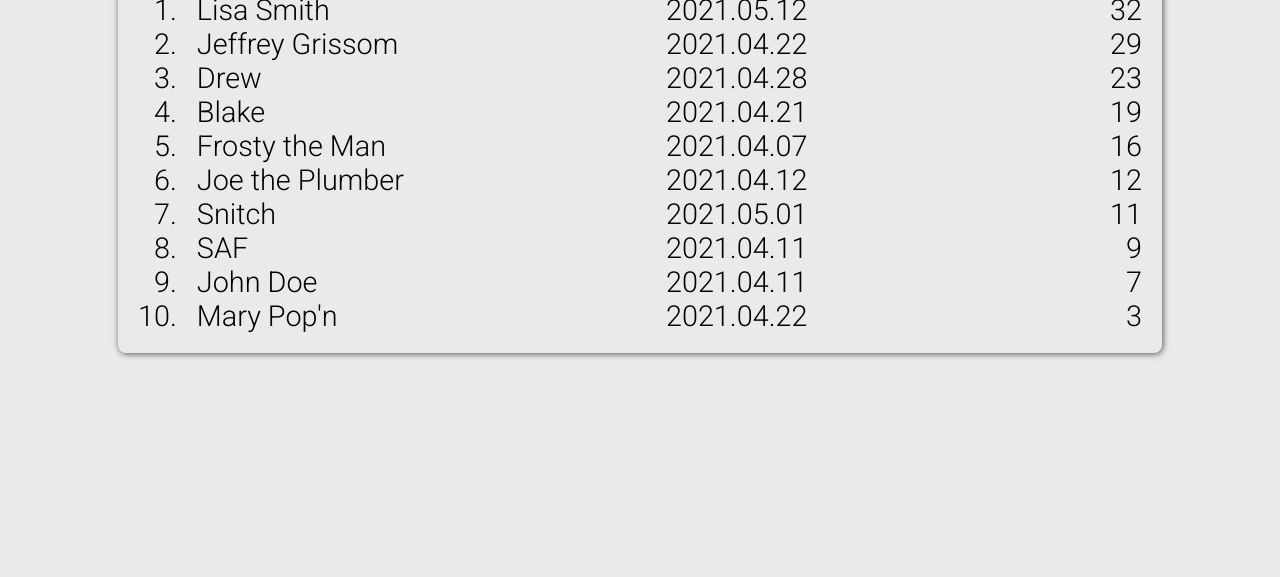
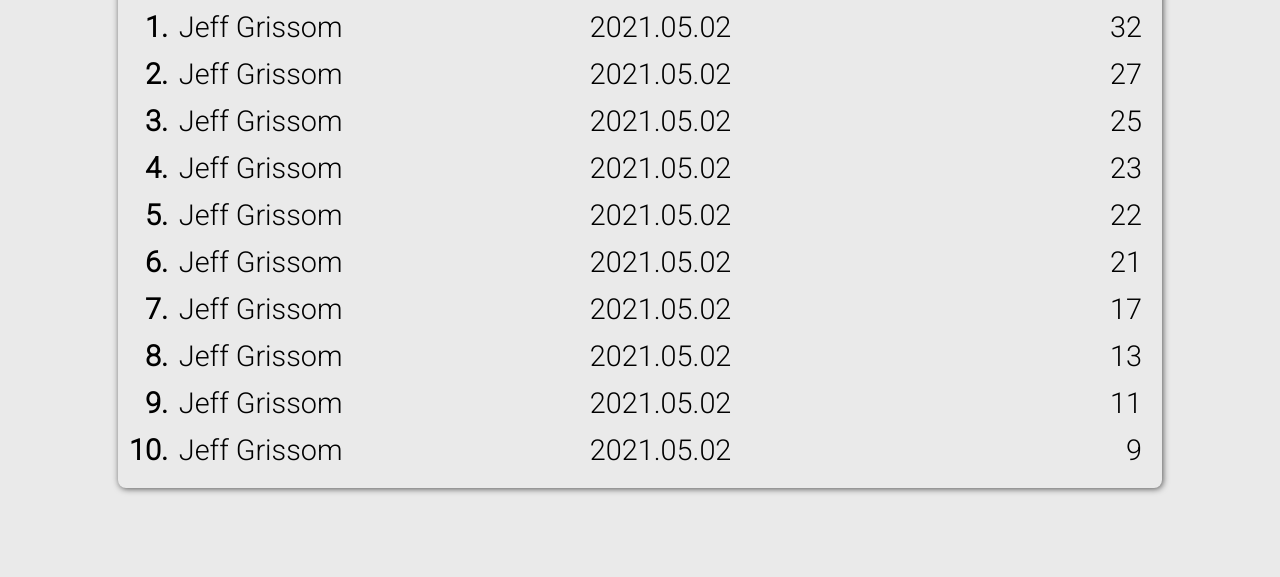
Before and after one commit to jgrissom/PymonScore, a plain HTML site: page wwwroot/index.html in a window 1280 px wide. Shown: the part 223-800 px from the top of the page. Drawn offline with Linux system fonts and the light colour scheme.

Commit message:
Use table for scores

```diff
--- a/wwwroot/client.css
+++ b/wwwroot/client.css
@@ -3,7 +3,7 @@ body {
     margin: 0;
     padding: 0;
     font-family: 'Roboto', sans-serif;
-    min-width: 480px;}
+}
 header {
     margin: 0;
     padding: 4px;
@@ -28,13 +28,7 @@ header span {
     clip: rect(0px, 260px, 180px, 0px);
     z-index: -1;
 }
-.grid-header {
-    font-weight: bold;
-    border-bottom: 2px solid #999;
-    margin-bottom: 4px;
-    padding-bottom: 4px;
-}
-.grid-container {
+.container {
     width: 80%;
     max-width: 1080px;
     margin-left: auto;
@@ -47,31 +41,56 @@ header span {
 
     border-radius: 8px;
     box-shadow: #565656 1px 1px 6px;
+}
+
+table {
     font-size: 1.8em;
-
-    display: grid;
-    grid: auto / max-content max-content auto max-content auto max-content;
+    width:100%;
+    border-collapse: collapse;
 }
-.grid-container > div {
-    padding-left: 10px;
-    padding-right: 10px;
+thead tr {
+    border-bottom: 2px solid #565656;
+}
+th  {
+    font-weight:bold;
+    text-align:left;
+}
+tbody th {
+    padding-right:10px;
+    width:18px;
+    text-align:right;
+}
+tbody td, th {
+    padding-top:12px;
+}
+.score {
+    text-align:right;
+    padding-right:10px;
 }
 @media only screen and (max-width: 732px) {
     header {
-        padding-left: 90px;
-        font-size: 3em;
-        height: 74px;
+        padding: 0;
+        padding-left:100px;
+        font-size: 1.4em;
+        height: 25px;
+        border: 0;
+    }
+    header span {
+        text-shadow: 0px 0px;
+        opacity: .9;
     }
     #drawing {
         top: -50px;
         left: -40px;
         width: 200px;
         height: 200px;
-        clip: rect(0px, 200px, 134px, 0px);
+        clip: rect(0px, 200px, 200px, 0px);
     }
-    .grid-container {
+    .container {
         width: 90%;
-        font-size: 1.2em;
-        margin-top: 20px;
+        margin-top: 10px;
+    }
+    table {
+        font-size: 1.1em;
     }
 }
--- a/wwwroot/index.html
+++ b/wwwroot/index.html
@@ -14,83 +14,79 @@
     <header>
         <span>Pymon Leaders</span>
     </header>
-    <div class="grid-container">
-        <div class="grid-header"></div>
-        <div class="grid-header">Name</div>
-        <div class="grid-header"></div>
-        <div class="grid-header">Date</div>
-        <div class="grid-header"></div>
-        <div class="grid-header" style="text-align:right;">Score</div>
-
-        <div style="text-align:right;">1.</div>
-        <div>Lisa Smith</div>
-        <div>&nbsp;</div>
-        <div class="date" style="text-align:right;">2021.05.12</div>
-        <div>&nbsp;</div>
-        <div style="text-align:right;">32</div>
-
-        <div style="text-align:right;">2.</div>
-        <div>Jeffrey Grissom</div>
-        <div>&nbsp;</div>
-        <div class="date" style="text-align:right;">2021.04.22</div>
-        <div>&nbsp;</div>
-        <div style="text-align:right;">29</div>
-
-        <div style="text-align:right;">3.</div>
-        <div>Drew</div>
-        <div>&nbsp;</div>
-        <div class="date" style="text-align:right;">2021.04.28</div>
-        <div>&nbsp;</div>
-        <div style="text-align:right;">23</div>
-
-        <div style="text-align:right;">4.</div>
-        <div>Blake</div>
-        <div>&nbsp;</div>
-        <div class="date" style="text-align:right;">2021.04.21</div>
-        <div>&nbsp;</div>
-        <div style="text-align:right;">19</div>
-
-        <div style="text-align:right;">5.</div>
-        <div>Frosty the Man</div>
-        <div>&nbsp;</div>
-        <div class="date" style="text-align:right;">2021.04.07</div>
-        <div>&nbsp;</div>
-        <div style="text-align:right;">16</div>
-
-        <div style="text-align:right;">6.</div>
-        <div>Joe the Plumber</div>
-        <div>&nbsp;</div>
-        <div class="date" style="text-align:right;">2021.04.12</div>
-        <div>&nbsp;</div>
-        <div style="text-align:right;">12</div>
-
-        <div style="text-align:right;">7.</div>
-        <div>Snitch</div>
-        <div>&nbsp;</div>
-        <div class="date" style="text-align:right;">2021.05.01</div>
-        <div>&nbsp;</div>
-        <div style="text-align:right;">11</div>
-
-        <div style="text-align:right;">8.</div>
-        <div>SAF</div>
-        <div>&nbsp;</div>
-        <div class="date" style="text-align:right;">2021.04.11</div>
-        <div>&nbsp;</div>
-        <div style="text-align:right;">9</div>
-
-        <div style="text-align:right;">9.</div>
-        <div>John Doe</div>
-        <div>&nbsp;</div>
-        <div class="date" style="text-align:right;">2021.04.11</div>
-        <div>&nbsp;</div>
-        <div style="text-align:right;">7</div>
-
-        <div style="text-align:right;">10.</div>
-        <div>Mary Pop'n</div>
-        <div>&nbsp;</div>
-        <div class="date" style="text-align:right;">2021.04.22</div>
-        <div>&nbsp;</div>
-        <div style="text-align:right;">3</div>
+    <div class="container">
+        <table style="width:100%;border-collapse: collapse;">
+            <thead>
+                <tr style="border-bottom: 2px solid #565656;">
+                    <th></th>
+                    <th>Name</th>
+                    <th>Date</th>
+                    <th class="score">Score</th>
+                </tr>
+            </thead>
+            <tbody>
+                <tr>
+                    <th>1.</td>
+                    <td>Jeff Grissom</td>
+                    <td>2021.05.02</td>
+                    <td class="score">32</td>
+                </tr>
+                <tr>
+                    <th>2.</td>
+                    <td>Jeff Grissom</td>
+                    <td>2021.05.02</td>
+                    <td class="score">27</td>
+                </tr>
+                <tr>
+                    <th>3.</td>
+                    <td>Jeff Grissom</td>
+                    <td>2021.05.02</td>
+                    <td class="score">25</td>
+                </tr>
+                <tr>
+                    <th>4.</td>
+                    <td>Jeff Grissom</td>
+                    <td>2021.05.02</td>
+                    <td class="score">23</td>
+                </tr>
+                <tr>
+                    <th>5.</td>
+                    <td>Jeff Grissom</td>
+                    <td>2021.05.02</td>
+                    <td class="score">22</td>
+                </tr>
+                <tr>
+                    <th>6.</td>
+                    <td>Jeff Grissom</td>
+                    <td>2021.05.02</td>
+                    <td class="score">21</td>
+                </tr>
+                <tr>
+                    <th>7.</td>
+                    <td>Jeff Grissom</td>
+                    <td>2021.05.02</td>
+                    <td class="score">17</td>
+                </tr>
+                <tr>
+                    <th>8.</td>
+                    <td>Jeff Grissom</td>
+                    <td>2021.05.02</td>
+                    <td class="score">13</td>
+                </tr>
+                <tr>
+                    <th>9.</td>
+                    <td>Jeff Grissom</td>
+                    <td>2021.05.02</td>
+                    <td class="score">11</td>
+                </tr>
+                <tr>
+                    <th>10.</td>
+                    <td>Jeff Grissom</td>
+                    <td>2021.05.02</td>
+                    <td class="score">9</td>
+                </tr>
+            </tbody>
+        </table>
     </div>
 </body>
 </html>
```
Also changed, not shown: 2 other files.
